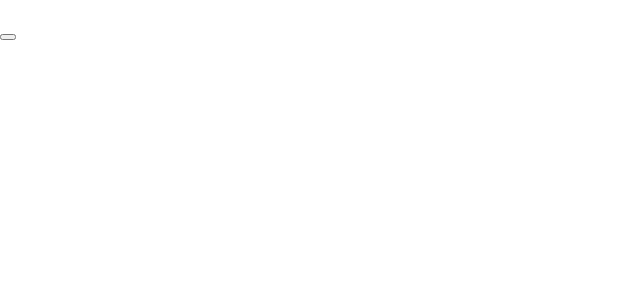
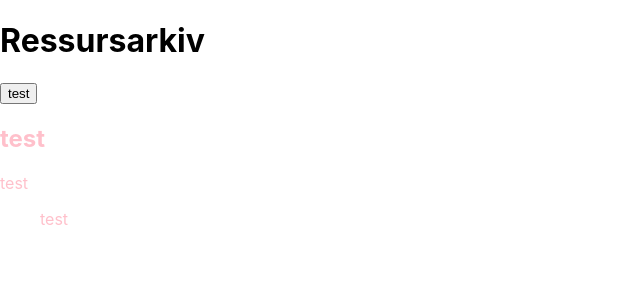
Before and after one commit to synnehe/uin23ak3_resourceapp_heiberg, a React (Create React App) app: page / in a window 1280 px wide. Shown: the top 300 px of the page, without its empty margins (0-640 px from the left). Built offline with nearby package versions, Linux system fonts and the light colour scheme.

Commit message:
Testing layout

```diff
--- a/src/components/Content.js
+++ b/src/components/Content.js
@@ -2,9 +2,9 @@
 export default function Content({contentTitle, description, resourceList}) {
   return(
     <section>
-    <h2 id="content-title">{contentTitle}</h2>
-    <p id="description">{description}</p>
-    <ul id="resource-list">{resourceList}</ul>
+    <h2 id="content-title">test</h2>
+    <p id="description">test</p>
+    <ul id="resource-list">test</ul>
   </section>
   )
 }
--- a/src/components/Header.js
+++ b/src/components/Header.js
@@ -1,7 +1,7 @@
 export default function Header({title}) {
   return(
     <header>
-      <h1>{title}</h1>
+      <h1>Ressursarkiv</h1>
     </header>
   )
 }
--- a/src/components/MenuBtn.js
+++ b/src/components/MenuBtn.js
@@ -1,7 +1,7 @@
 export default function MenuBtn({category}) {
   return(
     <nav>
-      <button>{category}</button>
+      <button>test</button>
     </nav>
   )
 }
```
